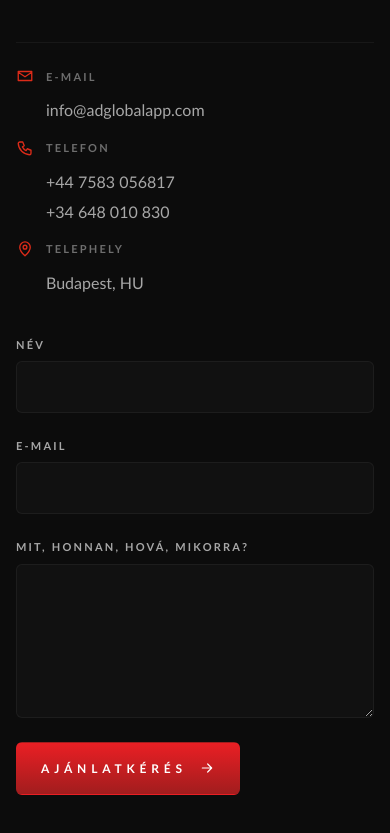
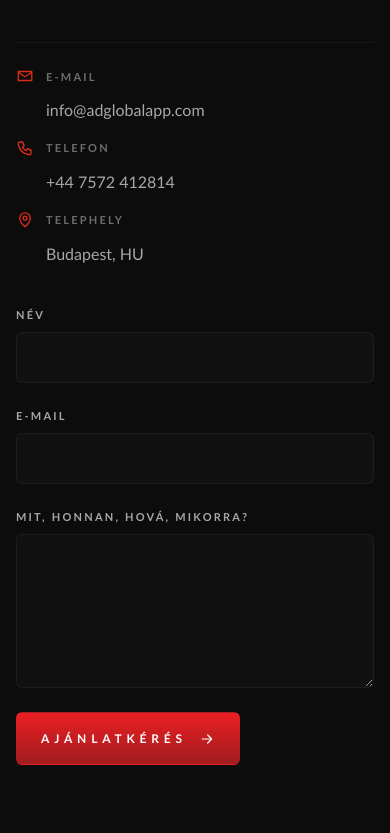
Before and after one commit to adglobalapp/adtransport, a React (Vite) app: page / in a window 390 px wide. Shown: the part 8027-8860 px from the top of the page. Built offline with nearby package versions, Linux system fonts and the light colour scheme; no server answers.

Commit message:
Use the company phone number from the Google profile
Show +44 7572 412814 instead of the two numbers from the email signature.

Co-Authored-By: Claude Opus 5.5 <noreply@anthropic.com>
Claude-Session: https://claude.ai/code/session_01Jr38DEKPwQ3RfjM8ebTE2e

```diff
--- a/src/brand.ts
+++ b/src/brand.ts
@@ -18,7 +18,7 @@ export const brand = {
 
   email: 'info@adglobalapp.com',
   /** Telefonszámok a kapcsolat részben, egymás alatt. */
-  phones: ['+44 7583 056817', '+34 648 010 830'],
+  phones: ['+44 7572 412814'],
   location: 'Budapest, HU',
 
   social: [
```
